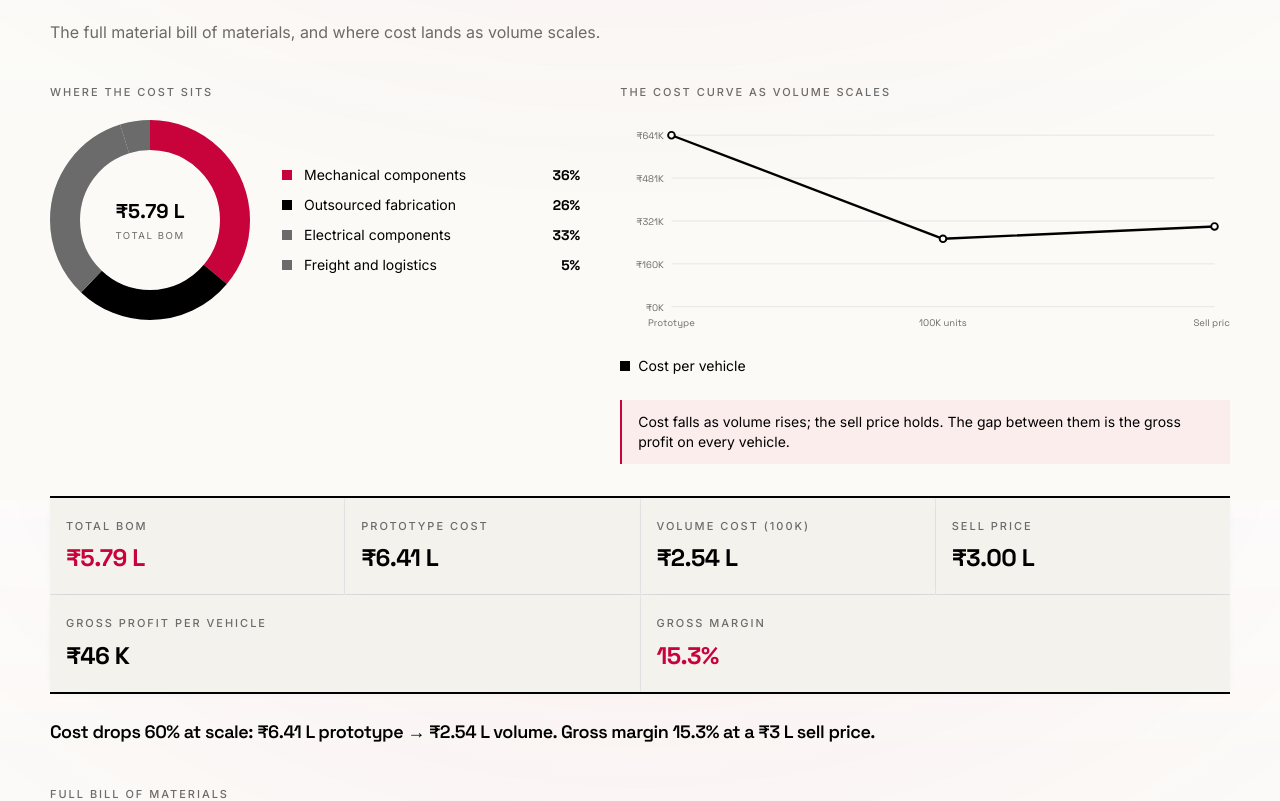
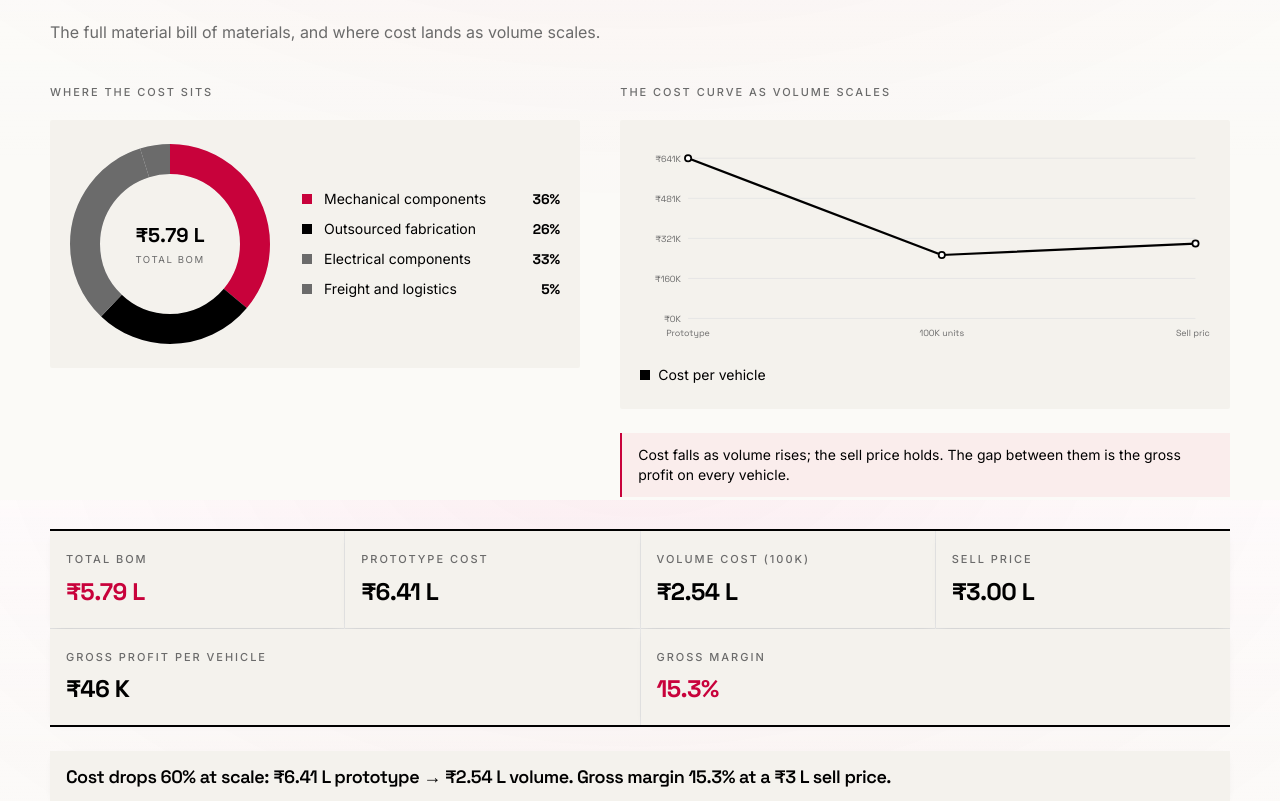
Before and after one commit to raguram-jedlik/pitchdeck, a Next.js app: page /detail in a window 1280 px wide. Shown: the part 6700-7501 px from the top of the page. Built offline with nearby package versions, Linux system fonts and the light colour scheme.

Commit message:
Give every chart a paper panel so labels stay readable over the photo

```diff
--- a/app/detail/page.tsx
+++ b/app/detail/page.tsx
@@ -389,7 +389,7 @@ export default function DetailPage() {
           <Stat label="Gross margin" value={unitEconomics.grossMargin} accent span={2} />
         </div>
 
-        <p className="mt-6 font-display text-base font-semibold leading-relaxed tracking-tight text-ink md:text-lg">
+        <p className="mt-6 bg-paper-2 px-4 py-3 font-display text-base font-semibold leading-relaxed tracking-tight text-ink md:text-lg">
           {unitEconomics.headline}
         </p>
 
@@ -475,7 +475,7 @@ export default function DetailPage() {
             <p className="eyebrow">Equipment allocation</p>
             <div className="mt-5 space-y-3">
               {equipmentAllocation.map((e) => (
-                <div key={e.item}>
+                <div key={e.item} className="bg-paper-2 px-4 py-3">
                   <div className="flex items-baseline justify-between gap-4">
                     <span className="text-sm font-medium text-ink">{e.item}</span>
                     <span className="font-display text-sm font-bold text-ink">{e.share}%</span>
@@ -668,7 +668,7 @@ export default function DetailPage() {
 
         <div className="mt-10">
           <p className="eyebrow">Revenue and valuation, on a log scale</p>
-          <div className="mt-5 bg-paper-2 px-2 py-6 md:px-5">
+          <div className="mt-5">
             <LineChart
               labels={milestones.map((m) => m.year)}
               series={[
--- a/app/globals.css
+++ b/app/globals.css
@@ -168,6 +168,23 @@ body::after {
 .deck-photo-bg .bg-ink {
   position: relative;
   z-index: 1;
+}
+
+/*
+ * A chart sitting directly on the photo backdrop loses its axis labels —
+ * thin grey text over a bright vehicle is unreadable. Every chart gets this
+ * panel so the plotted lines and their labels always sit on solid paper.
+ */
+.chart-panel {
+  background-color: #f4f2ed;
+  padding: 1.25rem 0.75rem;
+  border-radius: 2px;
+}
+
+@media (min-width: 768px) {
+  .chart-panel {
+    padding: 1.5rem 1.25rem;
+  }
 }
 
 /*
--- a/src/components/charts/ChartParts.tsx
+++ b/src/components/charts/ChartParts.tsx
@@ -127,7 +127,7 @@ export function DonutChart({
   });
 
   return (
-    <div className="flex flex-col items-center gap-6 sm:flex-row sm:items-center sm:gap-8">
+    <div className="chart-panel flex flex-col items-center gap-6 sm:flex-row sm:items-center sm:gap-8">
       <div className="relative shrink-0" style={{ width: size, height: size }}>
         <svg
           ref={ref}
@@ -287,7 +287,7 @@ export function LineChart({
     pts.map((p, i) => `${i === 0 ? "M" : "L"}${xOf(i).toFixed(1)} ${yOf(p.y).toFixed(1)}`).join(" ");
 
   return (
-    <div ref={ref}>
+    <div ref={ref} className="chart-panel">
       <svg
         viewBox={`0 0 ${W} ${H}`}
         className="w-full"
@@ -435,7 +435,7 @@ export function ColumnChart({
   const max = Math.max(...data.map((d) => d.value), 1);
 
   return (
-    <div ref={ref}>
+    <div ref={ref} className="chart-panel">
       <div className="flex items-end gap-2 md:gap-4" style={{ height }}>
         {data.map((d, i) => {
           const isHi = highlightIndex === i;
--- a/src/components/charts/DiagramParts.tsx
+++ b/src/components/charts/DiagramParts.tsx
@@ -237,7 +237,7 @@ export function CompareBars({
   const inView = useInView(ref, { once: true, margin: "-60px" });
 
   return (
-    <div ref={ref} className="space-y-7">
+    <div ref={ref} className="chart-panel space-y-7">
       {rows.map((r, i) => {
         const max = Math.max(r.oursValue ?? 0, r.theirsValue ?? 0, 1);
         return (
```
